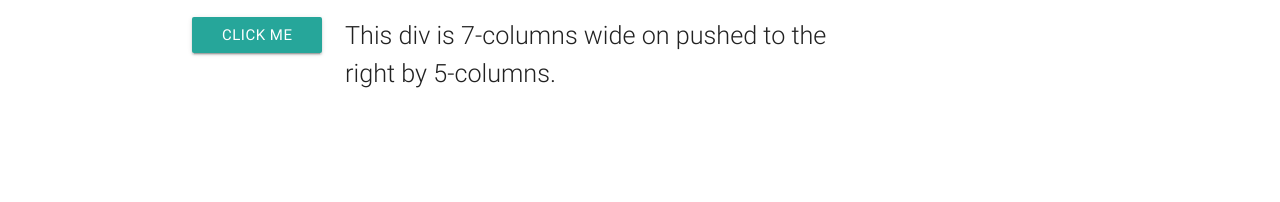
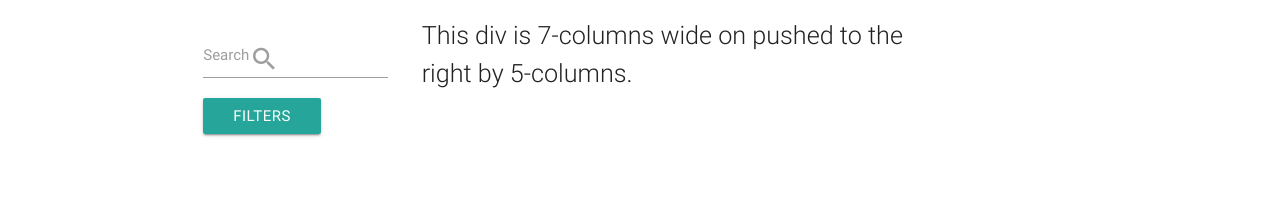
Before and after one commit to tatellog/testRappi, a plain HTML site: page index.html in a window 1280 px wide. Shown: the part 933-1135 px from the top of the page. Before the commit the page ends 1081 px from the top, so only its background shows below. Drawn offline with nearby package versions, Linux system fonts and the light colour scheme.

Commit message:
2do commit

```diff
--- a/css/style.css
+++ b/css/style.css
@@ -39,7 +39,12 @@
     right: auto;
 }
 
-.responsive-img img, video.responsive-video {
+.responsive-img img,
+video.responsive-video {
     max-width: 100%;
     height: auto;
 }
+
+.row {
+    align-content: center;
+}
--- a/index.html
+++ b/index.html
@@ -116,12 +116,18 @@
             </div>
 
             <div class="row">
-      <div class="col s7 push-s2"><span class="flow-text">This div is 7-columns wide on pushed to the right by 5-columns.</span></div>
-      <div class="col s2 pull-s7">
-          <a href="#!" class="btn" onclick="Materialize.showStaggeredList('#staggered-test')">Click Me</a>
+                <div class="col s7 push-s3"><span class="flow-text">This div is 7-columns wide on pushed to the right by 5-columns.</span></div>
+                <div class="col s3 pull-s7">
+                    <div class="input-field col">
+
+                        <input type="text" id="autocomplete-input" class="autocomplete">
+
+                        <label for="autocomplete-input">Search<i class="material-icons prefix">search</i></label>
+                        <a href="#!" class="btn" onclick="Materialize.showStaggeredList('#staggered-test')">Filters</a>
+                    </div>
+
                 </div>
             </div>
-
 
 
         </div>
--- a/js/book.js
+++ b/js/book.js
@@ -43,4 +43,18 @@ $(document).ready(function () {
         belowOrigin: false, // Displays dropdown below the button
         alignment: 'left' // Displays dropdown with edge aligned to the left of button
     });
+
+    $('input.autocomplete').autocomplete({
+        data: {
+            "Apple": null,
+            "Microsoft": null,
+            "Google": 'http://placehold.it/250x250'
+        },
+        limit: 20, // The max amount of results that can be shown at once. Default: Infinity.
+        onAutocomplete: function (val) {
+            // Callback function when value is autcompleted.
+        },
+        minLength: 1, // The minimum length of the input for the autocomplete to start. Default: 1.
+    });
+
 });
```
Lines whose indentation alone changed are shown as unchanged.
